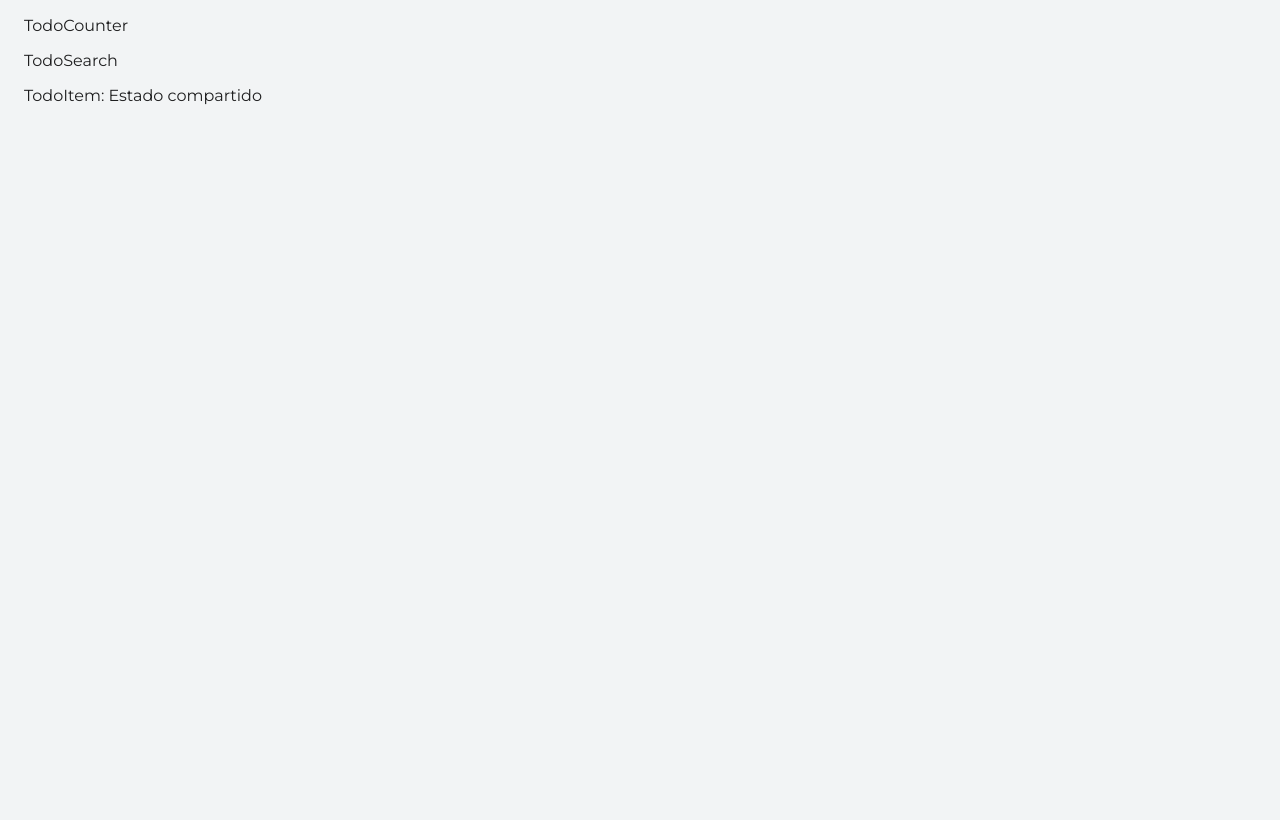
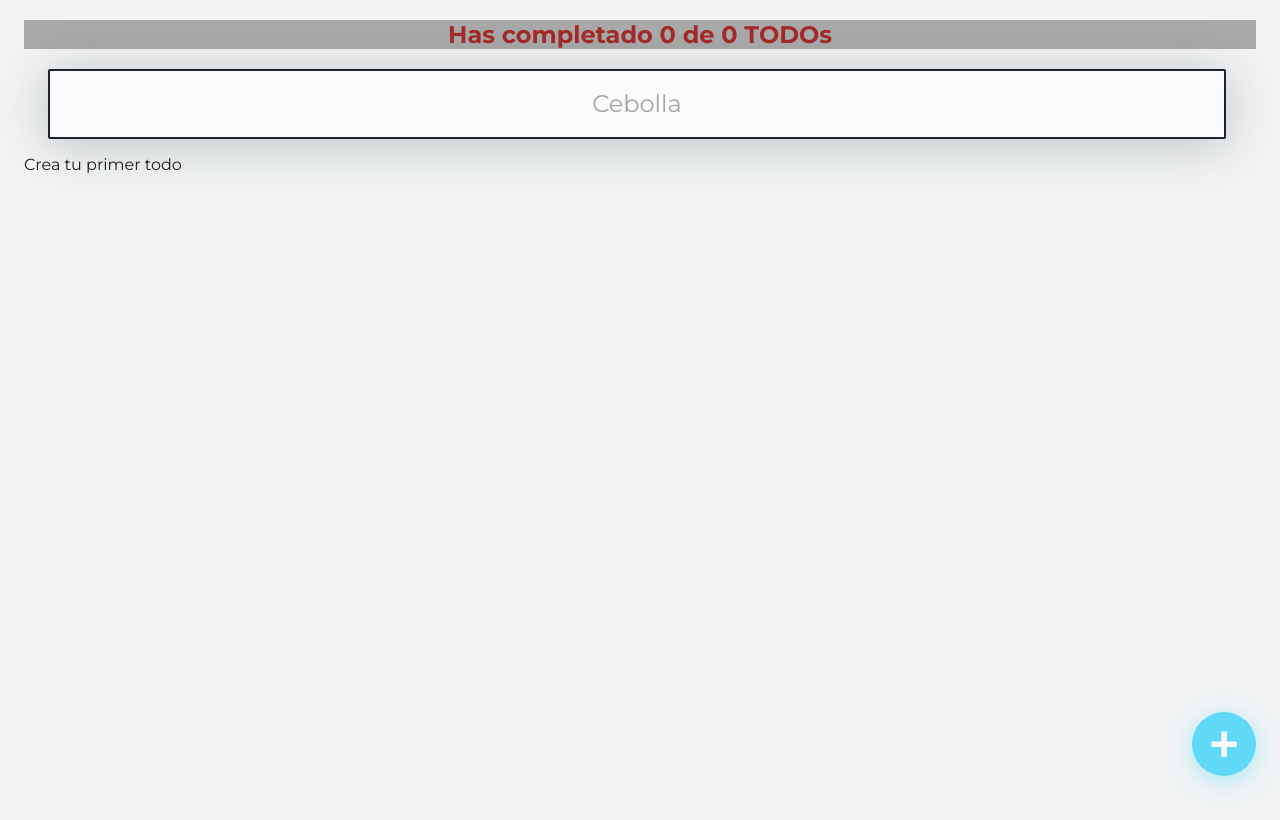
Before and after one commit to Regniek/todo-in-react, a React (Create React App) app: page / in a window 1280 px wide. Built offline with nearby package versions, Linux system fonts and the light colour scheme.

Commit message:
composition component in react practice add header

```diff
--- a/src/App.js
+++ b/src/App.js
@@ -4,70 +4,12 @@ import { AppUI } from './componentsUI/App';
 import { TodoProvider } from './components/TodoContext';
 
 
-
 function App() {
-  const [state,setState] = React.useState('Estado compartido');
-  return(
-    <React.Fragment>
-      <TodoHeader>
-        <TodoCounter />
-        <TodoSearch />
-      </TodoHeader>
-      <TodoList>
-        <TodoItem state={state}/>
-      </TodoList>
-    </React.Fragment>
+  return (
+    <TodoProvider>
+      <AppUI />
+    </TodoProvider>
   );
 }
 
-function TodoHeader({children}) {
-  return(
-   <header>
-      {children}
-   </header>
-  );
-}
-function TodoList({children}) {
-  return(
-    <section className='TodoList-container'>
-      {children}
-    </section>
-  );
-}
-function TodoCounter() {
-  return(
-    <p>TodoCounter</p>
-  );
-}
-function TodoSearch() {
-  return(
-    <p>TodoSearch</p>
-  );
-}
-
-function TodoItem({state}) {
-  return(
-    <p>TodoItem: {state}</p>
-  );
-}
-
-
-// function App() {
-//   return (
-//     <TodoProvider>
-//       <AppUI />
-//     </TodoProvider>
-//   );
-// }
-
 export default App;
-
-
-// const defaultTodos = [
-//   {text: 'cortar cebolla', completed: true},
-//   {text: 'Tomar el curso de intro de react', completed: false},
-//   {text: 'llorar con la llorona', completed: true},
-//   { text: 'LALALALAA', completed: false },
-// ]
-
-// localStorage.setItem('TODOS_V1', JSON.stringify(defaultTodos))
--- a/src/components/TodoCounter.js
+++ b/src/components/TodoCounter.js
@@ -1,12 +1,7 @@
 import React from "react";
 import '../css/TodoCounter.css';
-import { TodoContext } from "./TodoContext";
 
-
-function TodoCounter(){
-
-    const { totalTodos, completedTodos } = React.useContext(TodoContext);
-
+function TodoCounter({completedTodos,totalTodos}){
     return(
         <h2 className='TodoCounter'>Has completado {completedTodos} de {totalTodos} TODOs</h2>
     );
--- /dev/null
+++ b/src/components/TodoHeader.js
@@ -0,0 +1,11 @@
+import React from "react";
+
+function TodoHeader({children}){
+    return(
+        <header>
+            {children}
+        </header>
+    );
+}
+
+export { TodoHeader };
--- a/src/components/TodoSearch.js
+++ b/src/components/TodoSearch.js
@@ -1,10 +1,7 @@
 import React from "react";
 import '../css/TodoSearch.css';
-import { TodoContext } from "./TodoContext";
 
-function TodoSearch(){
-
-    const {searchValue, setSearchValue} = React.useContext(TodoContext);
+function TodoSearch({searchValue, setSearchValue}){
     const onSearchValueChange = (event) => {
         console.log(event.target.value)
         setSearchValue(event.target.value)
--- a/src/componentsUI/App.js
+++ b/src/componentsUI/App.js
@@ -8,6 +8,7 @@ import { CreateTodoButton } from '../components/CreateTodoButton';
 import { TodoContext } from '../components/TodoContext';
 import { Modal } from '../components/Modal';
 import { TodoForm } from "../components/TodoForm";
+import { TodoHeader } from "../components/TodoHeader";
 
 function AppUI(){
 
@@ -18,13 +19,25 @@ function AppUI(){
         completeTodo,
         deleteTodo,
         openModal,
-        setOpenModal
+        setOpenModal,
+        totalTodos,
+        completedTodos,
+        searchValue,
+        setSearchValue
     } = React.useContext(TodoContext);
 
     return (
         <React.Fragment>
-        <TodoCounter/>
-        <TodoSearch/>
+        <TodoHeader>
+            <TodoCounter
+                totalTodos = {totalTodos}
+                completedTodos = {completedTodos}
+            />
+            <TodoSearch
+                searchValue = {searchValue}
+                setSearchValue = {setSearchValue}
+            />
+        </TodoHeader>
         <TodoList>
             {error && <p>Error desconocido, desesperate...</p>}
             {loading && <p>Estamos cargando...</p>}
```
